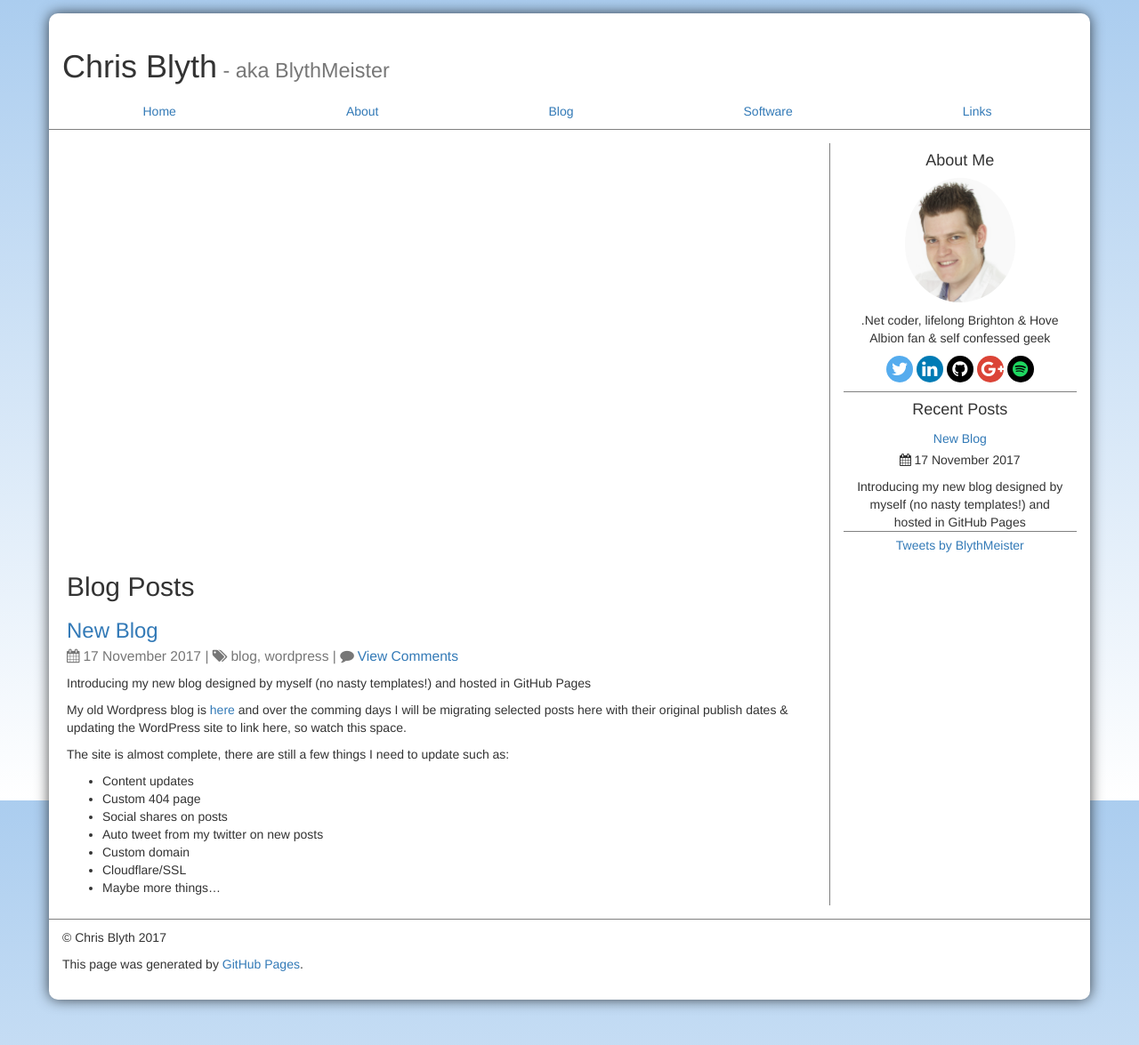
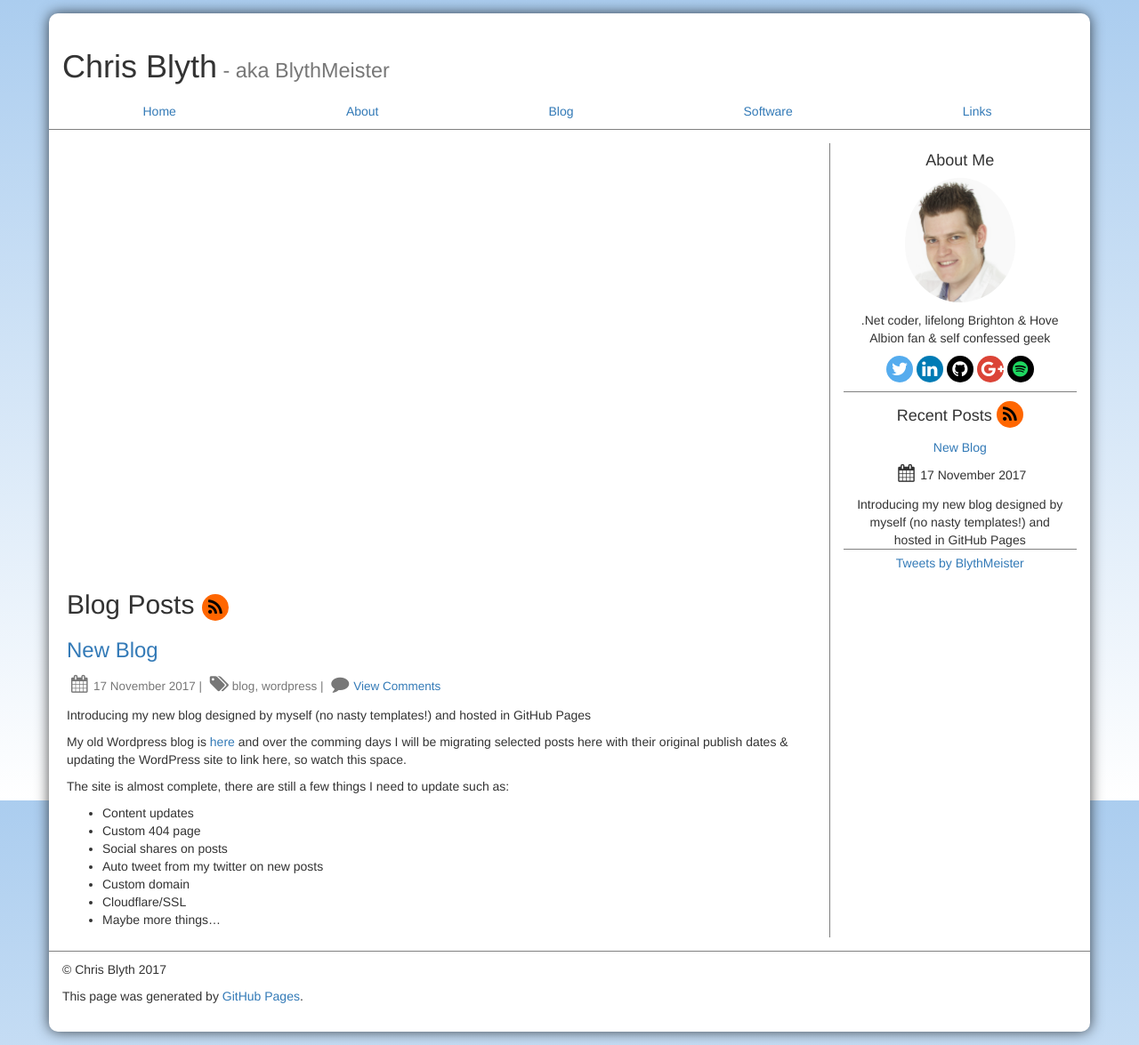
Before and after one commit to BlythMeister/blyth.me.uk, a Jekyll site: the page built from blog/index.html, in a window 1280 px wide. Shown: the whole page at 89% size. Built offline with Jekyll 4.4.1, drawn with Linux system fonts in a browser that asks for light colours; the list of posts is cut into pages by our own code; comment, search, counter and statistics services are not loaded; before the commit the page ends 1139 px from its top, so only the background shows below that.

Commit message:
Add RSS feed links

```diff
--- a/_includes/sidebar.html
+++ b/_includes/sidebar.html
@@ -17,7 +17,7 @@
     </div>
 </div>
 <div class="col-lg-12 recentPosts">
-    <h4>Recent Posts</h4>
+    <h4>Recent Posts <a href="{{ site.url }}/feed.xml" class="fa fa-rss"></a></h4>
     {% for post in site.posts limit:3 %}
     <div class="media {% if forloop.last == false %}media-underline{% endif %}">
         <div class="media-body">
--- a/_layouts/post.html
+++ b/_layouts/post.html
@@ -13,8 +13,8 @@
                 <div class="row">
                     <div class="col-lg-12">
                         {% assign post = page %}
-                        <h2>
-                            {{ post.title }}<br/>
+                        <h2>{{ post.title }}</h2>
+                        <h3>
                             <small>
                                 <span class="date"><i class="fa fa-calendar">&nbsp;</i>{{ post.date | date: "%d %B %Y" }}</span>
                                 {% if post.tags.size > 0 %}
@@ -30,7 +30,7 @@
                                 <span class="comments"><i class="fa fa-comment">&nbsp;</i><a href="{{ post.url }}#disqus_thread">View Comments</a></span>
                                 {% endif %}
                             </small>
-                        </h2>
+                        </h3>
                         <p>
                             {{ content }}
                         </p>
--- a/blog/index.html
+++ b/blog/index.html
@@ -6,11 +6,12 @@ title: Blog Posts
 NOTE: This has to be HTML for the paginator to work
 {% endcomment %}
 
-<h2>Blog Posts</h2>
+<h2>Blog Posts <a href="{{ site.url }}/feed.xml" class="fa fa-rss"></a></h2>
 
 {% for post in paginator.posts %}
 <div class="{% if forloop.last == false %}post-devide-bottom{% endif %}">
-    <h3><a href="{{ post.url }}">{{ post.title }}</a><br/>
+    <h3><a href="{{ post.url }}">{{ post.title }}</a></h3>
+    <h4>
         <small>
             <span class="date"><i class="fa fa-calendar">&nbsp;</i>{{ post.date | date: "%d %B %Y" }}</span>
             {% if post.tags.size > 0 %}
@@ -26,7 +27,7 @@ NOTE: This has to be HTML for the paginator to work
             <span class="comments"><i class="fa fa-comment">&nbsp;</i><a href="{{ post.url }}#disqus_thread">View Comments</a></span>
             {% endif %}
         </small>
-    </h3>
+    </h4>
     {{ post.content }}
 </div>
 {% endfor %}
--- a/css/styles.css
+++ b/css/styles.css
@@ -70,46 +70,6 @@ body {
             padding-bottom: 10px;
         }
 
-        .sidebar .aboutme .fa {
-            padding: 5px;
-            font-size: 20px;
-            width: 30px;
-            height: 30px;
-            text-align: center;
-            text-decoration: none;
-            border-radius: 50%;
-        }
-
-            /* Add a hover effect if you want */
-            .sidebar .aboutme .fa:hover {
-                opacity: 0.7;
-            }
-
-        .sidebar .aboutme .fa-twitter {
-            background: #55ACEE;
-            color: #FFFFFF;
-        }
-
-        .sidebar .aboutme .fa-linkedin {
-            background: #007BB5;
-            color: #FFFFFF;
-        }
-
-        .sidebar .aboutme .fa-github {
-            background: #000000;
-            color: #FFFFFF;
-        }
-
-        .sidebar .aboutme .fa-google-plus {
-            background: #DB4437;
-            color: #FFFFFF;
-        }
-
-        .sidebar .aboutme .fa-spotify {
-            background: #000000;
-            color: #1ED760;
-        }
-
     .sidebar .recentPosts {
         border-top: 1px solid grey;
     }
@@ -127,6 +87,51 @@ body {
     border-bottom: 1px solid grey;
 }
 
+.fa {
+    padding: 5px;
+    font-size: 20px;
+    width: 30px;
+    height: 30px;
+    text-align: center;
+    text-decoration: none;
+    border-radius: 50%;
+}
+
+    /* Add a hover effect if you want */
+    .fa:hover {
+        opacity: 0.7;
+    }
+
+    .fa.fa-twitter {
+        background: #55ACEE;
+        color: #FFFFFF;
+    }
+
+    .fa.fa-linkedin {
+        background: #007BB5;
+        color: #FFFFFF;
+    }
+
+    .fa.fa-github {
+        background: #000000;
+        color: #FFFFFF;
+    }
+
+    .fa.fa-google-plus {
+        background: #DB4437;
+        color: #FFFFFF;
+    }
+
+    .fa.fa-spotify {
+        background: #000000;
+        color: #1ED760;
+    }
+
+    .fa.fa-rss {
+        background: #FF6600;
+        color: #000000;
+    }
+
 @media (min-width:991px) {
     .mainFrame {
         border-right: 1px solid grey;
```
